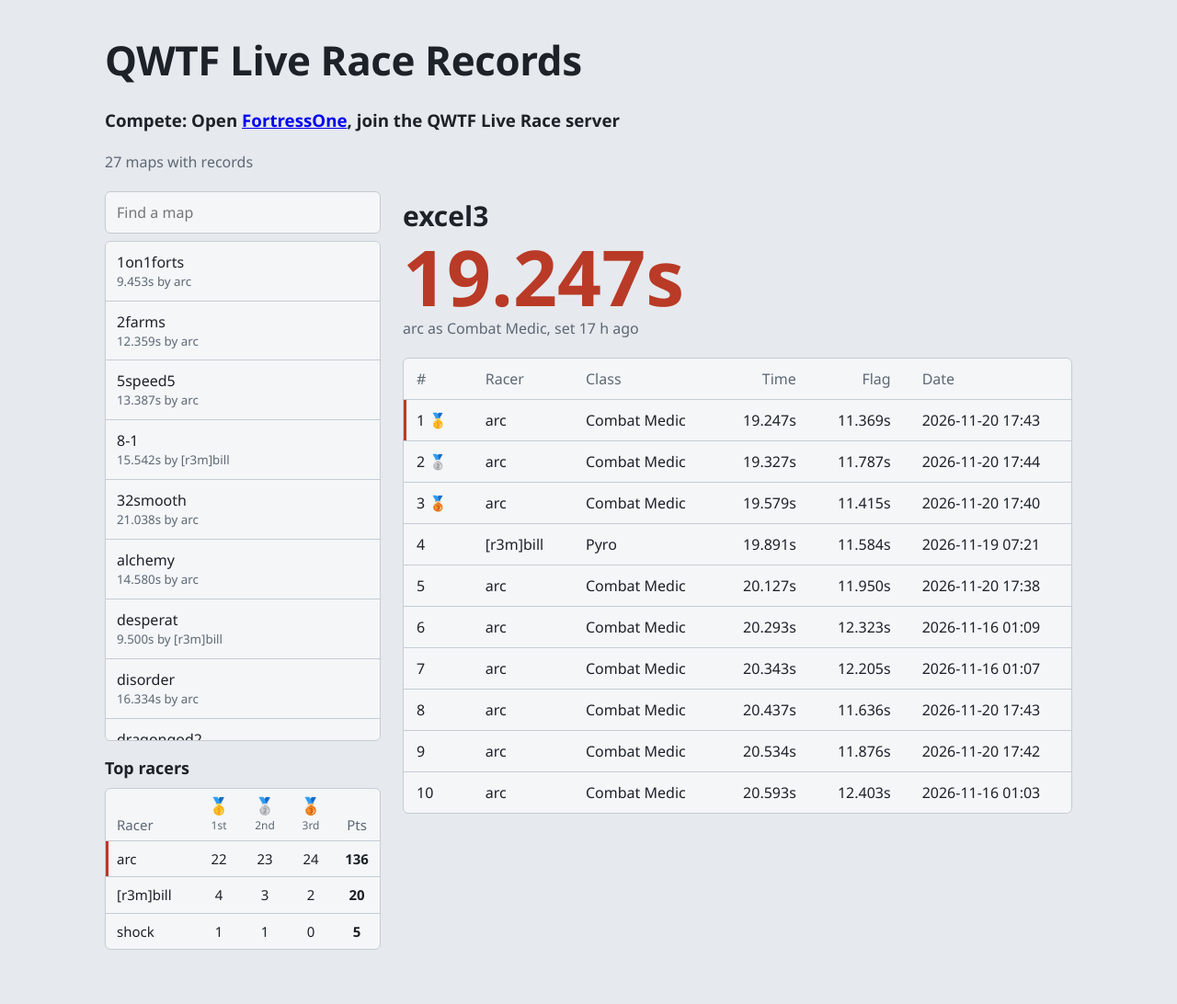
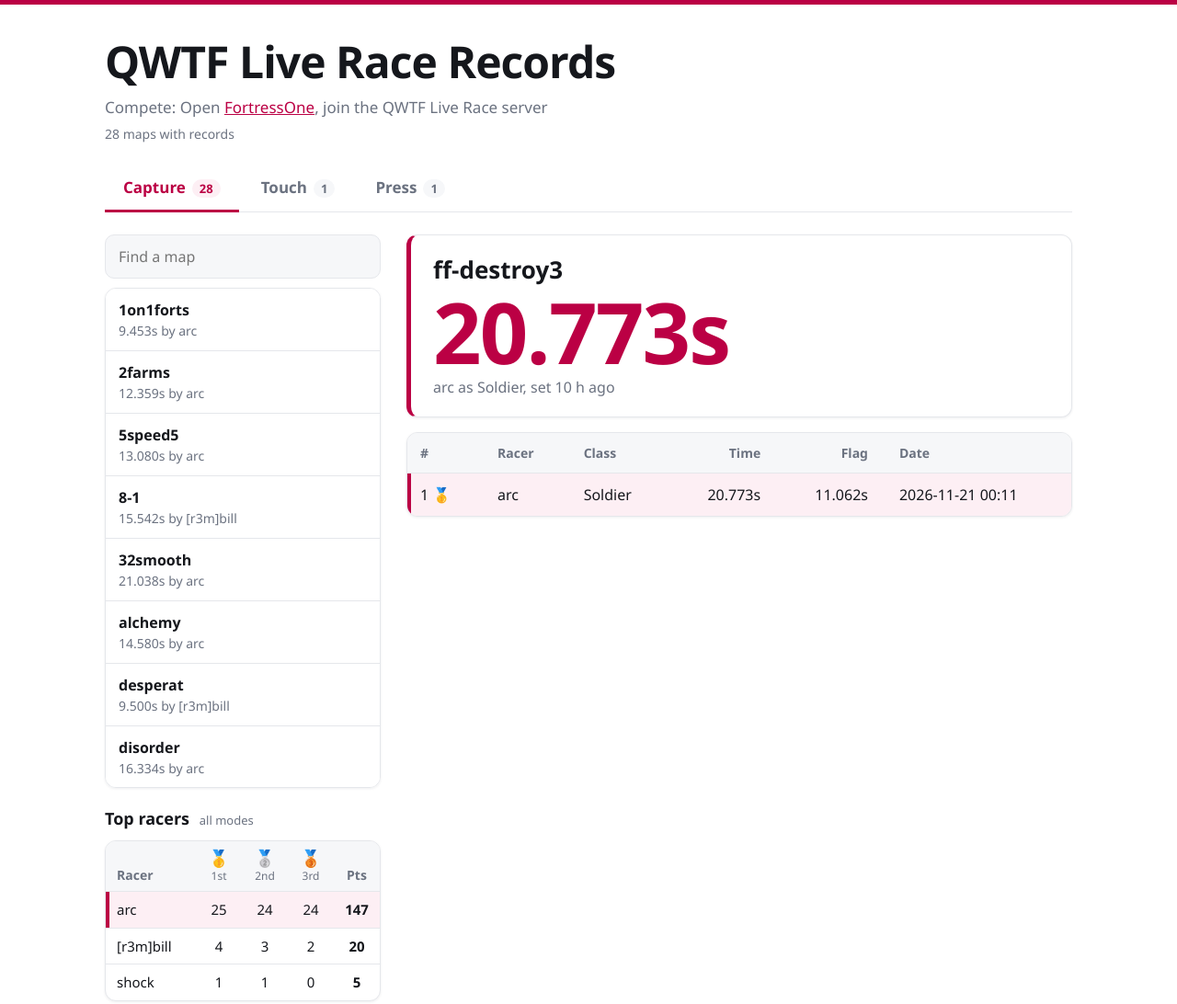
Before and after one commit to Arcmaps/qwtf-race, a plain HTML site: page powershell/index.html in a window 1280 px wide. Shown: the whole page at 92% size. Drawn offline with Linux system fonts and the light colour scheme.

Commit message:
Add files via upload

```diff
--- a/powershell/data/index.json
+++ b/powershell/data/index.json
@@ -1,5 +1,5 @@
 {
-    "updated":  "2026-11-21T00:45:19.2313122Z",
+    "updated":  "2026-11-21T07:12:27.7761750Z",
     "maps":  [
                  {
                      "map":  "1on1forts",
@@ -29,9 +29,9 @@
                      "map":  "5speed5",
                      "file":  "race_top10_5speed5.json",
                      "records":  10,
-                     "best":  13.387,
+                     "best":  13.080,
                      "holder":  "arc",
-                     "updated":  "2026-11-18T06:44:56.2462927Z"
+                     "updated":  "2026-11-21T03:26:08.8648750Z"
                  },
                  {
                      "map":  "8-1",
@@ -96,6 +96,30 @@
                      "best":  19.247,
                      "holder":  "arc",
                      "updated":  "2026-11-21T00:44:26.7289091Z"
+                 },
+                 {
+                     "map":  "ff-destroy3",
+                     "file":  "race_top10_ff-destroy3.json",
+                     "records":  1,
+                     "best":  20.773,
+                     "holder":  "arc",
+                     "updated":  "2026-11-21T07:11:33.2573812Z"
+                 },
+                 {
+                     "map":  "ff-destroy3",
+                     "file":  "race_top10_ff-destroy3_press.json",
+                     "records":  2,
+                     "best":  10.825,
+                     "holder":  "arc",
+                     "updated":  "2026-11-21T07:05:55.3325159Z"
+                 },
+                 {
+                     "map":  "ff-destroy3",
+                     "file":  "race_top10_ff-destroy3_touch.json",
+                     "records":  1,
+                     "best":  11.891,
+                     "holder":  "arc",
+                     "updated":  "2026-11-21T07:07:05.6026874Z"
                  },
                  {
                      "map":  "ff-phantomr",
--- a/powershell/data/race_top10_5speed5.json
+++ b/powershell/data/race_top10_5speed5.json
@@ -1,15 +1,15 @@
 {
   "map": "5speed5",
   "records": [
-    {"rank": 1, "racer": "arc", "time": 13.387, "split": 7.002, "class": "Soldier", "date": "2026-11-17 18:23"},
-    {"rank": 2, "racer": "arc", "time": 14.334, "split": 6.885, "class": "Soldier", "date": "2026-11-17 18:25"},
-    {"rank": 3, "racer": "arc", "time": 14.455, "split": 7.084, "class": "Soldier", "date": "2026-11-15 16:29"},
-    {"rank": 4, "racer": "arc", "time": 14.484, "split": 6.801, "class": "Soldier", "date": "2026-11-17 18:20"},
-    {"rank": 5, "racer": "arc", "time": 14.823, "split": 6.955, "class": "Soldier", "date": "2026-11-17 18:22"},
-    {"rank": 6, "racer": "arc", "time": 15.218, "split": 7.106, "class": "Soldier", "date": "2026-11-17 18:20"},
-    {"rank": 7, "racer": "arc", "time": 15.538, "split": 7.296, "class": "Combat Medic", "date": "2026-11-17 23:44"},
-    {"rank": 8, "racer": "arc", "time": 15.976, "split": 7.474, "class": "Soldier", "date": "2026-11-15 16:28"},
-    {"rank": 9, "racer": "arc", "time": 16.044, "split": 6.826, "class": "Soldier", "date": "2026-11-17 18:22"},
-    {"rank": 10, "racer": "arc", "time": 16.505, "split": 7.522, "class": "Soldier", "date": "2026-11-15 16:27"}
+    {"rank": 1, "racer": "arc", "time": 13.080, "split": 8.036, "class": "Soldier", "date": "2026-11-20 20:23"},
+    {"rank": 2, "racer": "arc", "time": 13.238, "split": 8.051, "class": "Soldier", "date": "2026-11-20 20:17"},
+    {"rank": 3, "racer": "arc", "time": 13.387, "split": 7.002, "class": "Soldier", "date": "2026-11-17 18:23"},
+    {"rank": 4, "racer": "arc", "time": 13.446, "split": 7.999, "class": "Soldier", "date": "2026-11-20 20:26"},
+    {"rank": 5, "racer": "arc", "time": 14.334, "split": 6.885, "class": "Soldier", "date": "2026-11-17 18:25"},
+    {"rank": 6, "racer": "arc", "time": 14.455, "split": 7.084, "class": "Soldier", "date": "2026-11-15 16:29"},
+    {"rank": 7, "racer": "arc", "time": 14.484, "split": 6.801, "class": "Soldier", "date": "2026-11-17 18:20"},
+    {"rank": 8, "racer": "arc", "time": 14.823, "split": 6.955, "class": "Soldier", "date": "2026-11-17 18:22"},
+    {"rank": 9, "racer": "arc", "time": 15.218, "split": 7.106, "class": "Soldier", "date": "2026-11-17 18:20"},
+    {"rank": 10, "racer": "arc", "time": 15.282, "split": 8.039, "class": "Soldier", "date": "2026-11-20 20:18"}
   ]
 }
--- /dev/null
+++ b/powershell/data/race_top10_ff-destroy3.json
@@ -0,0 +1,6 @@
+{
+  "map": "ff-destroy3",
+  "records": [
+    {"rank": 1, "racer": "arc", "time": 20.773, "split": 11.062, "class": "Soldier", "date": "2026-11-21 00:11"}
+  ]
+}
--- /dev/null
+++ b/powershell/data/race_top10_ff-destroy3_press.json
@@ -0,0 +1,7 @@
+{
+  "map": "ff-destroy3",
+  "records": [
+    {"rank": 1, "racer": "arc", "time": 10.825, "split": 0.000, "class": "Combat Medic", "date": "2026-11-21 00:05"},
+    {"rank": 2, "racer": "arc", "time": 11.792, "split": 0.000, "class": "Combat Medic", "date": "2026-11-21 00:02"}
+  ]
+}
--- /dev/null
+++ b/powershell/data/race_top10_ff-destroy3_touch.json
@@ -0,0 +1,6 @@
+{
+  "map": "ff-destroy3",
+  "records": [
+    {"rank": 1, "racer": "arc", "time": 11.891, "split": 0.000, "class": "Soldier", "date": "2026-11-21 00:07"}
+  ]
+}
--- a/powershell/index.html
+++ b/powershell/index.html
@@ -5,39 +5,53 @@
 <meta name="viewport" content="width=device-width, initial-scale=1">
 <title>QWTF Live Race Records</title>
 <style>
-:root{color-scheme:dark light;--bg:#1e2329;--panel:#272d35;--sel:#323a44;--line:#3b444f;--text:#e8ecf0;--mute:#9aa5b1;--red:#e0604a;--blue:#5c9be0}
-@media(prefers-color-scheme:light){:root{--bg:#e6e9ed;--panel:#f4f6f8;--sel:#dbe0e6;--line:#c5ccd4;--text:#1d2228;--mute:#5d6874;--red:#b93a26;--blue:#2a69b3}}
+/* Light theme. Cherry red is #b04 (#bb0044) */
+:root{color-scheme:light;--bg:#fff;--soft:#f6f7f9;--sel:#fdeff4;--line:#e5e7eb;--text:#15171c;--mute:#6b7280;--red:#b04;--shadow:0 1px 3px rgba(16,24,40,.07)}
 *{box-sizing:border-box}
-body{margin:0;background:var(--bg);color:var(--text);font:16px/1.5 Bahnschrift,"DIN Alternate","Segoe UI",system-ui,sans-serif;font-variant-numeric:tabular-nums}
+body{margin:0;background:var(--bg);color:var(--text);font:16px/1.5 Bahnschrift,"DIN Alternate","Segoe UI",system-ui,sans-serif;font-variant-numeric:tabular-nums;border-top:5px solid var(--red)}
+a{color:var(--red)}
 header,main{max-width:1100px;margin:0 auto;padding:0 24px}
-header{padding-top:32px}
-h1{margin:0;font-size:clamp(28px,5vw,44px);font-weight:600;letter-spacing:-.01em}
-.sub{margin:4px 0 0;color:var(--mute)}
-main{display:grid;grid-template-columns:300px 1fr;gap:24px;margin-top:20px;margin-bottom:48px}
+header{padding-top:36px}
+h1{margin:0;font-size:clamp(30px,5vw,48px);font-weight:700;letter-spacing:-.02em;line-height:1.1}
+header h3{margin:10px 0 0;font-size:17px;font-weight:500;color:var(--mute)}
+.sub{margin:6px 0 0;font-size:14px;color:var(--mute)}
+.tabbar{max-width:1100px;margin:24px auto 0;padding:0 24px}
+.tabs{display:flex;flex-wrap:wrap;gap:4px;border-bottom:1px solid var(--line)}
+.tabs button{margin-bottom:-1px;padding:11px 20px;border:0;border-bottom:3px solid transparent;background:none;color:var(--mute);font:inherit;font-size:17px;font-weight:600;cursor:pointer}
+.tabs button:hover{color:var(--text)}
+.tabs button[aria-selected=true]{color:var(--red);border-bottom-color:var(--red)}
+.tabs small{margin-left:7px;padding:1px 8px;border-radius:999px;background:var(--soft);color:var(--mute);font-size:13px;font-weight:600}
+.tabs button[aria-selected=true] small{background:var(--sel);color:var(--red)}
+main{display:grid;grid-template-columns:300px 1fr;gap:28px;margin-top:24px;margin-bottom:56px}
 @media(max-width:760px){main{grid-template-columns:1fr}}
-input{width:100%;padding:10px 12px;border:1px solid var(--line);border-radius:6px;background:var(--panel);color:var(--text);font:inherit}
-#maps{list-style:none;margin:8px 0 0;padding:0;max-height:68vh;overflow:auto;border:1px solid var(--line);border-radius:6px;background:var(--panel)}
+input{width:100%;padding:11px 14px;border:1px solid var(--line);border-radius:10px;background:var(--soft);color:var(--text);font:inherit}
+input:focus{background:#fff}
+#maps{list-style:none;margin:10px 0 0;padding:0;max-height:68vh;overflow:auto;border:1px solid var(--line);border-radius:12px;background:#fff;box-shadow:var(--shadow)}
 #maps li+li{border-top:1px solid var(--line)}
-#maps button{display:block;width:100%;padding:10px 12px;border:0;background:none;color:inherit;font:inherit;text-align:left;cursor:pointer}
-#maps button:hover{background:var(--sel)}
-#maps button[aria-current=true]{background:var(--sel);box-shadow:inset 3px 0 var(--blue)}
-#maps small{display:block;color:var(--mute)}
-:focus-visible{outline:2px solid var(--blue);outline-offset:2px}
-#champ{padding:4px 0 20px}
-#champ h2{margin:0;font-size:clamp(22px,4vw,30px);font-weight:600}
-#champ .t{margin:0;font-size:clamp(44px,10vw,84px);line-height:1.05;font-weight:600;color:var(--red)}
+#maps button{display:block;width:100%;padding:11px 14px;border:0;background:none;color:inherit;font:inherit;font-weight:600;text-align:left;cursor:pointer}
+#maps button:hover{background:var(--soft)}
+#maps button[aria-current=true]{background:var(--sel);box-shadow:inset 4px 0 var(--red)}
+#maps small{display:block;font-size:14px;font-weight:400;color:var(--mute)}
+:focus-visible{outline:2px solid var(--red);outline-offset:2px}
+#champ{margin-bottom:16px;padding:18px 24px 20px;border:1px solid var(--line);border-left:5px solid var(--red);border-radius:12px;background:#fff;box-shadow:var(--shadow)}
+#champ:empty{display:none}
+#champ h2{margin:0;font-size:clamp(20px,3.5vw,26px);font-weight:700}
+#champ .t{margin:0;font-size:clamp(48px,11vw,92px);line-height:1.05;font-weight:700;letter-spacing:-.02em;color:var(--red)}
 #champ p{margin:0;color:var(--mute)}
-.wrap{overflow-x:auto;border:1px solid var(--line);border-radius:6px;background:var(--panel)}
+.wrap{overflow-x:auto;border:1px solid var(--line);border-radius:12px;background:#fff;box-shadow:var(--shadow)}
 table{width:100%;border-collapse:collapse}
-th,td{padding:10px 14px;text-align:left;white-space:nowrap}
-th{font-weight:500;color:var(--mute);border-bottom:1px solid var(--line)}
+th,td{padding:11px 14px;text-align:left;white-space:nowrap}
+th{font-size:14px;font-weight:600;color:var(--mute);background:var(--soft);border-bottom:1px solid var(--line)}
 td+td,th+th{padding-left:20px}
 tbody tr+tr td{border-top:1px solid var(--line)}
-tbody tr:first-child td:first-child{box-shadow:inset 3px 0 var(--red)}
+tbody tr:hover td{background:var(--soft)}
+tbody tr:first-child td{background:var(--sel)}
+tbody tr:first-child td:first-child{box-shadow:inset 4px 0 var(--red)}
 .r{text-align:right}
-.msg{padding:16px;color:var(--mute)}
-#racers{margin-top:16px}
-#racers h3{margin:0 0 8px;font-size:18px;font-weight:600}
+.msg{padding:18px;color:var(--mute)}
+#racers{margin-top:20px}
+#racers h3{margin:0 0 10px;font-size:18px;font-weight:700}
+#racers h3 small{margin-left:6px;font-size:13px;font-weight:500;color:var(--mute)}
 #racers .wrap{max-height:42vh;overflow:auto}
 #racers table{table-layout:fixed;font-size:15px}
 #racers th,#racers td{padding:8px 6px;text-align:center}
@@ -46,7 +60,7 @@ tbody tr:first-child td:first-child{box-shadow:inset 3px 0 var(--red)}
 #racers th:not(:first-child){width:50px}
 #racers th span{display:block;font-size:18px}
 #racers th small{font-size:12px;font-weight:500}
-#racers td.p{font-weight:600}
+#racers td.p{font-weight:700}
 </style>
 </head>
 <body>
@@ -55,12 +69,13 @@ tbody tr:first-child td:first-child{box-shadow:inset 3px 0 var(--red)}
   <h3>Compete: Open <a href="https://github.com/FortressOne/fte-config/releases/" target="_blank">FortressOne</a>, join the QWTF Live Race server</h3>
   <p class="sub" id="stamp">Loading records…</p>
 </header>
+<div class="tabbar"><div class="tabs" id="tabs" role="tablist" aria-label="Race mode"></div></div>
 <main>
   <nav>
     <input id="q" type="search" placeholder="Find a map" aria-label="Find a map" autocomplete="off">
     <ul id="maps"></ul>
     <section id="racers" aria-label="Top racers">
-      <h3>Top racers</h3>
+      <h3>Top racers <small>all modes</small></h3>
       <div class="wrap"><div id="racerBoard" class="msg">Loading racers…</div></div>
     </section>
   </nav>
@@ -71,7 +86,13 @@ tbody tr:first-child td:first-child{box-shadow:inset 3px 0 var(--red)}
 </main>
 <script>
 const $ = s => document.querySelector(s);
-let index = [], current = null;
+let index = [], current = null, mode = "cap";
+const MODES = [
+  { id: "cap", label: "Capture", hint: "mode_cap" },
+  { id: "touch", label: "Touch", hint: "mode_touch" },
+  { id: "press", label: "Press", hint: "mode_press" }
+];
+const lastMap = {};   // remembers the selected map per mode
 const MEDALS = ["🥇", "🥈", "🥉"];
 const POINTS = [3, 2, 1];   // points for 1st, 2nd, 3rd place on a map
 const pending = {}, done = {};
@@ -94,12 +115,12 @@ function ago(iso) {
   return Math.round(sec / 86400) + " days ago";
 }
 function loadMap(entry) {
-  return pending[entry.map] || (pending[entry.map] = getJSON("data/" + entry.file).then(d => (done[entry.map] = d)));
+  return pending[entry.file] || (pending[entry.file] = getJSON("data/" + entry.file).then(d => (done[entry.file] = d)));
 }
 function renderRacers() {
   const tally = new Map();
   for (const m of index) {
-    const d = done[m.map];
+    const d = done[m.file];
     if (!d) continue;
     (d.records || []).slice(0, 3).forEach((r, i) => {
       const name = String(r.racer);
@@ -145,7 +166,7 @@ function renderList() {
   const term = $("#q").value.trim().toLowerCase();
   const ul = $("#maps");
   ul.replaceChildren();
-  const shown = index.filter(m => m.map.toLowerCase().includes(term));
+  const shown = index.filter(m => m.mode === mode && m.map.toLowerCase().includes(term));
   if (!shown.length) { const li = el("li", "No maps match.", "msg"); ul.append(li); return; }
   for (const m of shown) {
     const b = el("button", m.map);
@@ -156,13 +177,61 @@ function renderList() {
   }
 }
 
+function modeOf(file) {
+  return /_touch\.json$/.test(file) ? "touch" : /_press\.json$/.test(file) ? "press" : "cap";
+}
+function inMode(id) { return index.filter(m => m.mode === id); }
+function newest(list) {
+  return list.slice().sort((a, b) => new Date(b.updated) - new Date(a.updated))[0];
+}
+function parseHash() {
+  let h = "";
+  try { h = decodeURIComponent(location.hash.slice(1)); } catch (e) {}
+  const m = /^(cap|touch|press)\/(.*)$/.exec(h);
+  return m ? { mode: m[1], map: m[2] } : { mode: "cap", map: h };
+}
+function setHash(map) {
+  const h = (mode === "cap" ? "" : mode + "/") + (map ? encodeURIComponent(map) : "");
+  history.replaceState(null, "", location.pathname + location.search + (h ? "#" + h : ""));
+}
+function renderTabs() {
+  const box = $("#tabs");
+  box.replaceChildren();
+  for (const md of MODES) {
+    const b = el("button", md.label);
+    b.setAttribute("role", "tab");
+    b.setAttribute("aria-selected", md.id === mode ? "true" : "false");
+    b.append(el("small", String(inMode(md.id).length)));
+    b.onclick = () => setMode(md.id);
+    box.append(b);
+  }
+}
+async function setMode(id) {
+  if (id === mode) return;
+  mode = id;
+  renderTabs();
+  const list = inMode(mode);
+  const keep = lastMap[mode] && list.some(m => m.map === lastMap[mode]) ? lastMap[mode] : null;
+  const pick = keep || (newest(list) || {}).map;
+  await select(pick);
+}
+
 async function select(map) {
   current = map;
-  history.replaceState(null, "", "#" + encodeURIComponent(map));
+  if (map) lastMap[mode] = map;
+  setHash(map);
   renderList();
-  const entry = index.find(m => m.map === map);
   const champ = $("#champ"), board = $("#board");
   champ.replaceChildren();
+  const entry = map && index.find(m => m.mode === mode && m.map === map);
+  if (!entry) {
+    const md = MODES.find(x => x.id === mode);
+    board.className = "msg";
+    board.textContent = inMode(mode).length ? "Pick a map."
+      : "No " + md.label + " records yet." + (mode === "cap" ? "" : " In game, type " + md.hint + " to switch the server to " + md.label + " mode, then race.");
+    return;
+  }
+  const showSplit = mode === "cap";   // touch and press runs have no flag split
   try {
     const d = await loadMap(entry);
     const recs = d.records || [];
@@ -171,14 +240,17 @@ async function select(map) {
     champ.append(el("p", fmt(recs[0].time), "t"), el("p", recs[0].racer + " as " + recs[0].class + ", set " + ago(entry.updated)));
     const t = el("table");
     const hr = el("tr");
-    for (const h of ["#", "Racer", "Class", "Time", "Flag", "Date"]) hr.append(el("th", h, h === "Time" || h === "Flag" ? "r" : ""));
+    const heads = ["#", "Racer", "Class", "Time"].concat(showSplit ? ["Flag"] : [], ["Date"]);
+    for (const h of heads) hr.append(el("th", h, h === "Time" || h === "Flag" ? "r" : ""));
     const th = el("thead");
     th.append(hr);
     t.append(th);
     const tb = el("tbody");
     for (const [i, r] of recs.entries()) {
       const tr = el("tr");
-      tr.append(el("td", r.rank + (MEDALS[i] ? " " + MEDALS[i] : "")), el("td", r.racer), el("td", r["class"]), el("td", fmt(r.time), "r"), el("td", r.split > 0 ? fmt(r.split) : "–", "r"), el("td", r.date));
+      tr.append(el("td", r.rank + (MEDALS[i] ? " " + MEDALS[i] : "")), el("td", r.racer), el("td", r["class"]), el("td", fmt(r.time), "r"));
+      if (showSplit) tr.append(el("td", r.split > 0 ? fmt(r.split) : "\u2013", "r"));
+      tr.append(el("td", r.date));
       tb.append(tr);
     }
     t.append(tb);
@@ -191,16 +263,18 @@ async function select(map) {
 async function refresh(first) {
   try {
     const d = await getJSON("data/index.json");
-    index = (d.maps || []).slice().sort((a, b) => a.map.localeCompare(b.map, undefined, { numeric: true, sensitivity: "base" }));
-    $("#stamp").textContent = index.length + " maps with records";
+    index = (d.maps || [])
+      .map(m => Object.assign({}, m, { mode: m.mode || modeOf(m.file) }))
+      .sort((a, b) => a.map.localeCompare(b.map, undefined, { numeric: true, sensitivity: "base" }));
+    $("#stamp").textContent = new Set(index.map(m => m.map)).size + " maps with records";
     if (first) {
-      const newest = index.slice().sort((a, b) => new Date(b.updated) - new Date(a.updated))[0];
-      current = decodeURIComponent(location.hash.slice(1)) || (newest && newest.map);
+      const h = parseHash();
+      mode = h.mode;
+      current = h.map || (newest(inMode(mode)) || {}).map;
     }
-    renderList();
+    renderTabs();
     Promise.allSettled(index.map(loadMap)).then(renderRacers);
-    if (current && index.some(m => m.map === current)) await select(current);
-    else if (!index.length) $("#board").textContent = "No records yet.";
+    await select(current);
   } catch (e) {
     $("#stamp").textContent = "Records are not published yet. " + e.message;
   }
```
Also changed, not shown: 1 other file.
